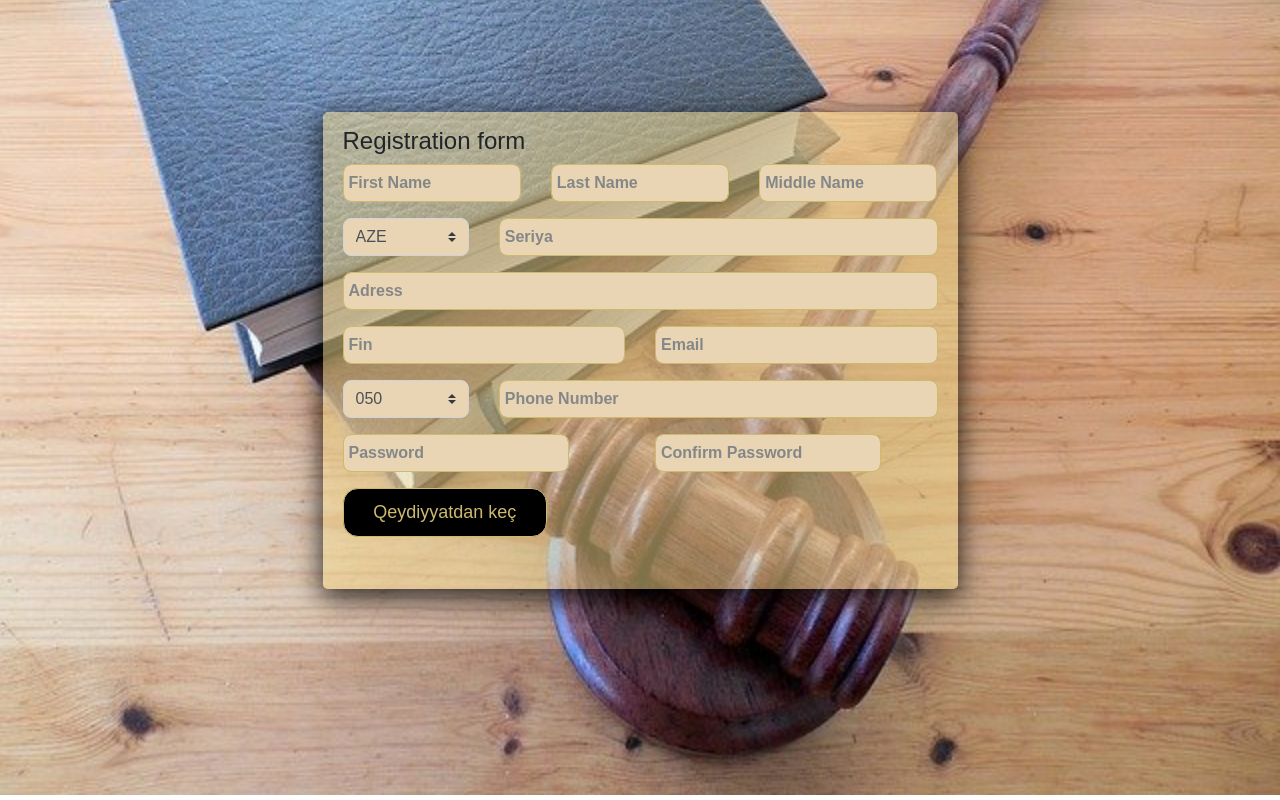
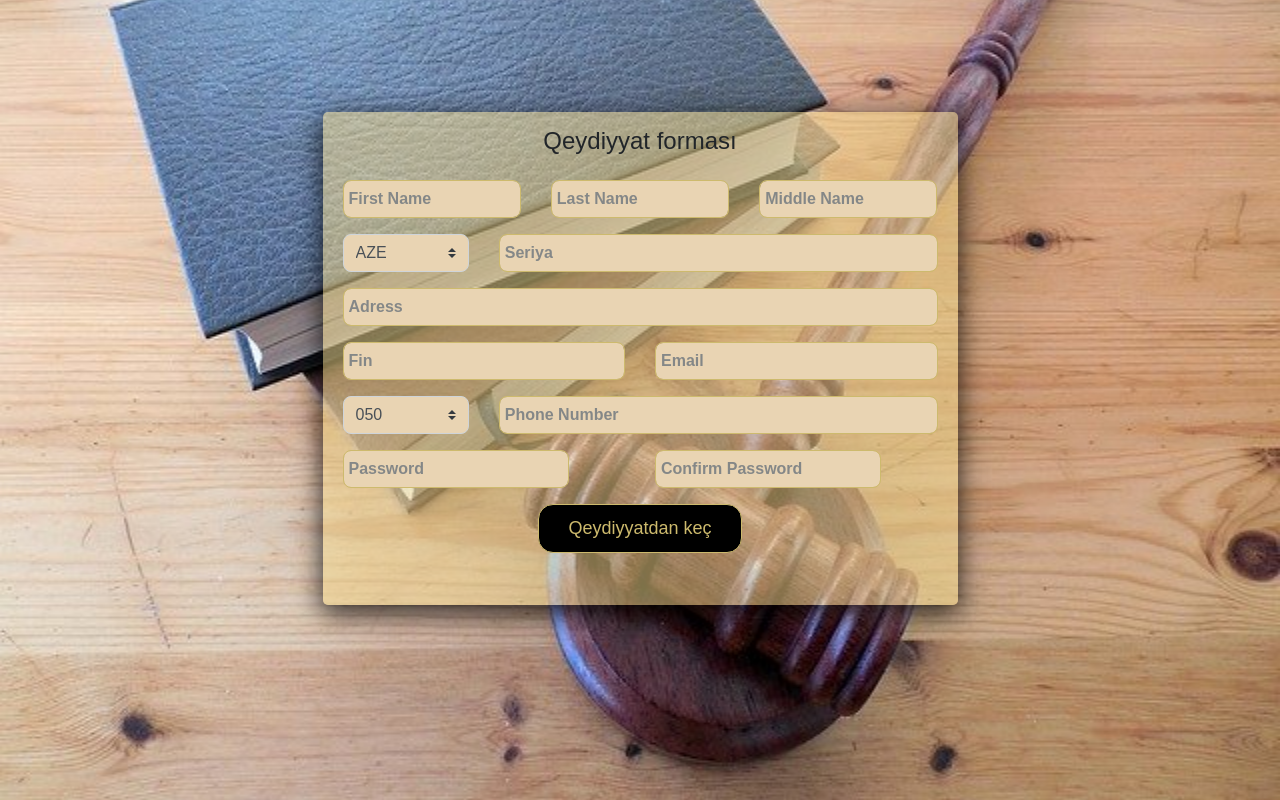
Before and after one commit to asimbabayev99/barrister, a Django app: page /account/register/ in a window 1280 px wide. Run offline with Django 3.2, Linux system fonts and the light colour scheme; parts of the project's set-up code (start-up, migrations or seed data) failed here and were passed over; some libraries are stand-ins or nearby versions.

Commit message:
register forms

```diff
--- a/templates/account/register_test.html
+++ b/templates/account/register_test.html
@@ -30,7 +30,7 @@
             <div class="row">
               <!--row begin-->
               <div class="col-md-12">
-                <h4>Registration form</h4>
+                <h4 class="text-center mb-4">Qeydiyyat forması</h4>
               </div>
             </div>
             <!--row end-->
@@ -169,7 +169,7 @@
                 </div>
 
                 <div class="col-md-12">
-                  <div class="form-group">
+                  <div class="form-group text-center">
                     <button type="submit" class="btn qeydDuyme">Qeydiyyatdan keç</button>
                   </div>
                 </div>
```
